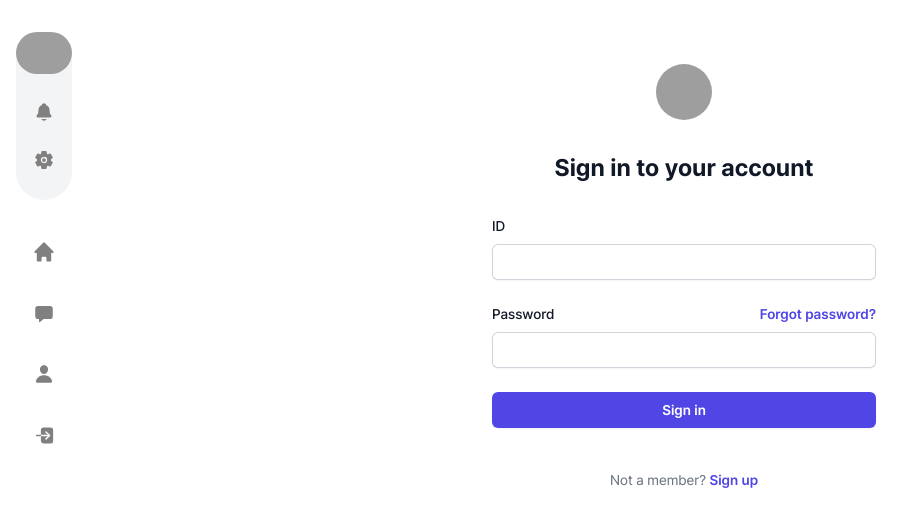
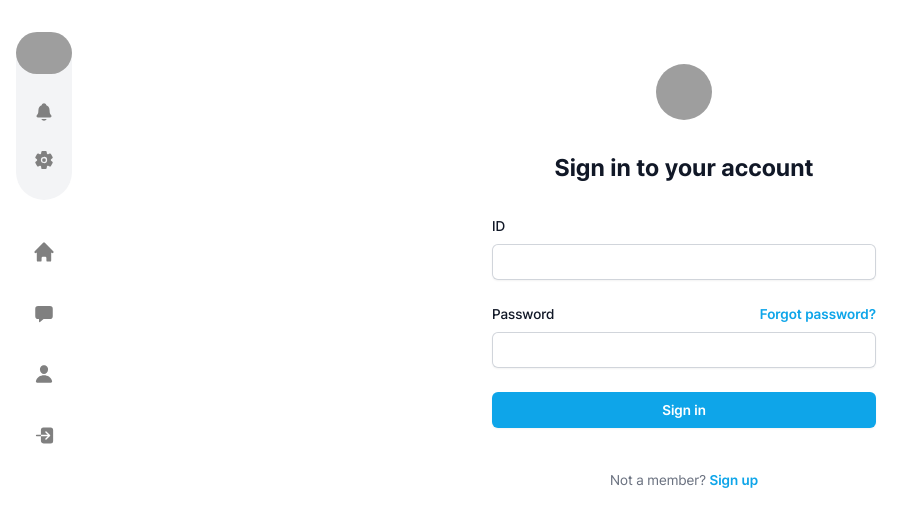
Before and after one commit to nenene-pupupu/disgord-client, a React (Vite) app: page /login in a window 1280 px wide. Shown: the top 526 px of the page, without its empty margins (0-923 px from the left). Built offline with nearby package versions, Linux system fonts and the light colour scheme; grey boxes are pictures that could not be loaded.

Commit message:
change color indigo to sky

```diff
--- a/src/components/login/LoginInput.tsx
+++ b/src/components/login/LoginInput.tsx
@@ -30,7 +30,7 @@ const LoginInput = () => {
                 name="id"
                 type="text"
                 required
-                className="block w-full rounded-md border-0 p-1.5 text-gray-900 shadow-sm ring-1 ring-inset ring-gray-300 placeholder:text-gray-400 focus:ring-1 focus:ring-inset focus:ring-indigo-600 text-sm leading-6"
+                className="block w-full rounded-md border-0 p-1.5 text-gray-900 shadow-sm ring-1 ring-inset ring-gray-300 placeholder:text-gray-400 focus:ring-1 focus:ring-inset focus:ring-sky-500 text-sm leading-6"
               />
             </div>
           </div>
@@ -48,7 +48,7 @@ const LoginInput = () => {
                   <button
                     // href="#"
                     onClick={() => setDialog(true)}
-                    className="font-semibold text-indigo-600 hover:text-indigo-500"
+                    className="font-semibold text-sky-500 hover:text-sky-400"
                   >
                     Forgot password?
                   </button>
@@ -60,7 +60,7 @@ const LoginInput = () => {
                   name="password"
                   type="password"
                   required
-                  className="block w-full rounded-md border-0 p-1.5 text-gray-900 shadow-sm ring-1 ring-inset ring-gray-300 placeholder:text-gray-400 focus:ring-1 focus:ring-inset focus:ring-indigo-600 text-sm leading-6"
+                  className="block w-full rounded-md border-0 p-1.5 text-gray-900 shadow-sm ring-1 ring-inset ring-gray-300 placeholder:text-gray-400 focus:ring-1 focus:ring-inset focus:ring-sky-500 text-sm leading-6"
                 />
               </div>
             </div>
@@ -69,7 +69,7 @@ const LoginInput = () => {
           <div>
             <button
               type="submit"
-              className="flex w-full justify-center rounded-md bg-indigo-600 px-3 py-1.5 text-sm font-semibold leading-6 text-white shadow-sm hover:bg-indigo-500 focus-visible:outline focus-visible:outline-2 focus-visible:outline-offset-2 focus-visible:outline-indigo-600"
+              className="flex w-full justify-center rounded-md bg-sky-500 px-3 py-1.5 text-sm font-semibold leading-6 text-white shadow-sm hover:bg-sky-400 focus-visible:outline focus-visible:outline-2 focus-visible:outline-offset-2 focus-visible:outline-sky-500"
             >
               Sign in
             </button>
@@ -80,7 +80,7 @@ const LoginInput = () => {
           Not a member?{" "}
           <a
             href="/register"
-            className="font-semibold leading-6 text-indigo-600 hover:text-indigo-500"
+            className="font-semibold leading-6 text-sky-500 hover:text-sky-400"
           >
             Sign up
           </a>
--- a/src/components/register/RegisterInput.tsx
+++ b/src/components/register/RegisterInput.tsx
@@ -26,7 +26,7 @@ const RegisterInput = () => {
                 type="text"
                 required
                 placeholder="Enter your username"
-                className="block w-full rounded-md border-0 p-1.5 text-gray-900 shadow-sm ring-1 ring-inset ring-gray-300 placeholder:text-gray-400 focus:ring-1 focus:ring-inset focus:ring-indigo-600 text-sm leading-6"
+                className="block w-full rounded-md border-0 p-1.5 text-gray-900 shadow-sm ring-1 ring-inset ring-gray-300 placeholder:text-gray-400 focus:ring-1 focus:ring-inset focus:ring-sky-500 text-sm leading-6"
               />
             </div>
           </div>
@@ -46,7 +46,7 @@ const RegisterInput = () => {
                 type="text"
                 required
                 placeholder="Enter your ID"
-                className="block w-full rounded-md border-0 p-1.5 text-gray-900 shadow-sm ring-1 ring-inset ring-gray-300 placeholder:text-gray-400 focus:ring-1 focus:ring-inset focus:ring-indigo-600 text-sm leading-6"
+                className="block w-full rounded-md border-0 p-1.5 text-gray-900 shadow-sm ring-1 ring-inset ring-gray-300 placeholder:text-gray-400 focus:ring-1 focus:ring-inset focus:ring-sky-500 text-sm leading-6"
               />
             </div>
           </div>
@@ -67,7 +67,7 @@ const RegisterInput = () => {
                   type="password"
                   required
                   placeholder="Enter your password"
-                  className="block w-full rounded-md border-0 p-1.5 text-gray-900 shadow-sm ring-1 ring-inset ring-gray-300 placeholder:text-gray-400 focus:ring-1 focus:ring-inset focus:ring-indigo-600 text-sm leading-6"
+                  className="block w-full rounded-md border-0 p-1.5 text-gray-900 shadow-sm ring-1 ring-inset ring-gray-300 placeholder:text-gray-400 focus:ring-1 focus:ring-inset focus:ring-sky-500 text-sm leading-6"
                 />
               </div>
             </div>
@@ -86,7 +86,7 @@ const RegisterInput = () => {
                 name="Nickname"
                 type="text"
                 placeholder="Enter your nickname (Optional)"
-                className="block w-full rounded-md border-0 p-1.5 text-gray-900 shadow-sm ring-1 ring-inset ring-gray-300 placeholder:text-gray-400 focus:ring-1 focus:ring-inset focus:ring-indigo-600 text-sm leading-6"
+                className="block w-full rounded-md border-0 p-1.5 text-gray-900 shadow-sm ring-1 ring-inset ring-gray-300 placeholder:text-gray-400 focus:ring-1 focus:ring-inset focus:ring-sky-500 text-sm leading-6"
               />
             </div>
           </div>
@@ -94,7 +94,7 @@ const RegisterInput = () => {
           <div>
             <button
               type="submit"
-              className="flex w-full justify-center rounded-md bg-indigo-600 px-3 py-1.5 text-sm font-semibold leading-6 text-white shadow-sm hover:bg-indigo-500 focus-visible:outline focus-visible:outline-2 focus-visible:outline-offset-2 focus-visible:outline-indigo-600"
+              className="flex w-full justify-center rounded-md bg-sky-500 px-3 py-1.5 text-sm font-semibold leading-6 text-white shadow-sm hover:bg-sky-400 focus-visible:outline focus-visible:outline-2 focus-visible:outline-offset-2 focus-visible:outline-sky-500"
             >
               Sign in
             </button>
@@ -105,7 +105,7 @@ const RegisterInput = () => {
           Already have an account?{" "}
           <a
             href="/login"
-            className="font-semibold leading-6 text-indigo-600 hover:text-indigo-500"
+            className="font-semibold leading-6 text-sky-500 hover:text-sky-400"
           >
             Sign in
           </a>
```
